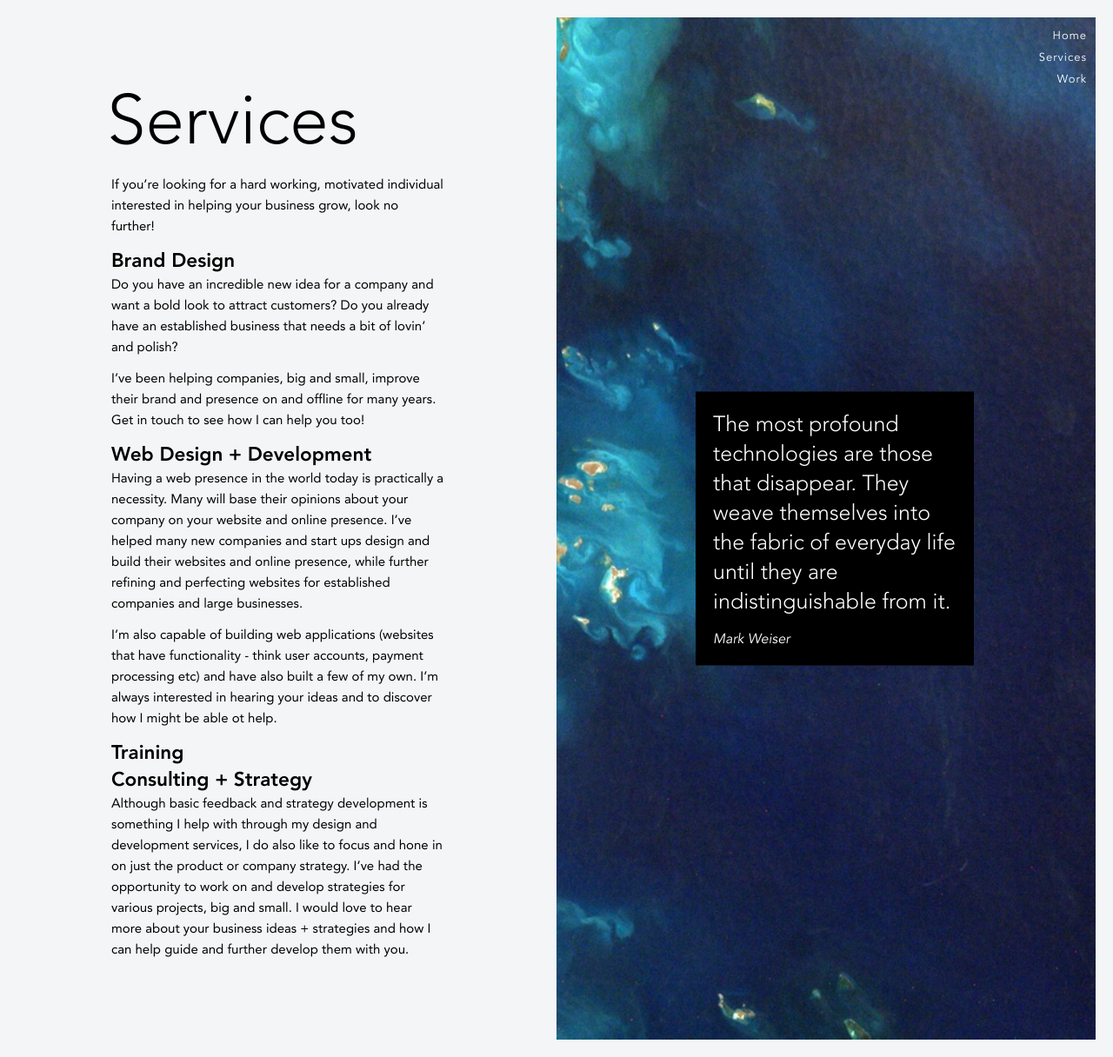
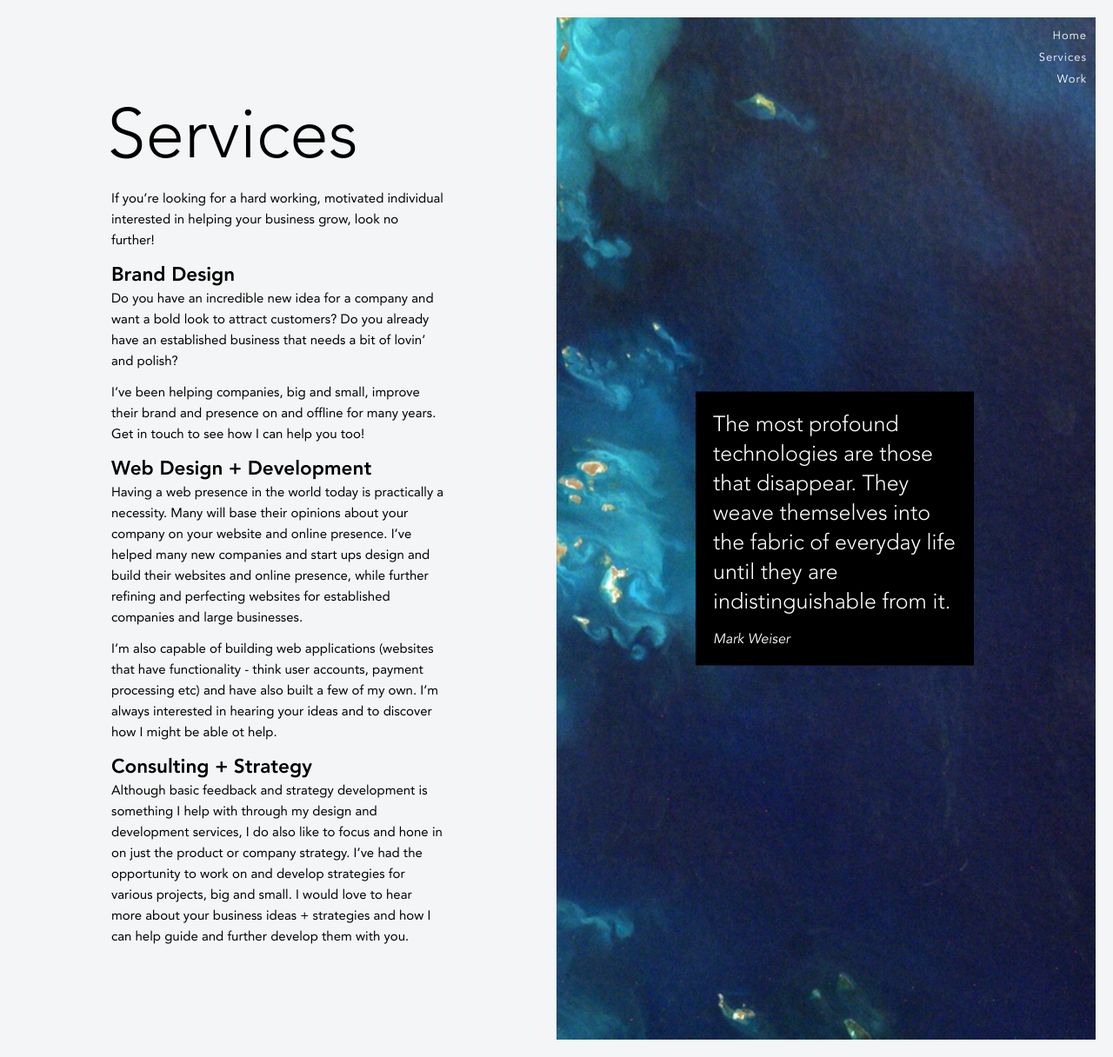
Before and after one commit to harisaurus/harisaurus.github.io, a Jekyll site: the page built from services.md, in a window 1280 px wide and 1216 px high. Shown: the whole window at 87% size. Built offline with Jekyll 4.4.1, drawn with Linux system fonts in a browser that asks for light colours.

Commit message:
Remove 'training' as a service FTTB

```diff
--- a/services.md
+++ b/services.md
@@ -21,8 +21,5 @@
 
 I'm also capable of building web applications (websites that have functionality - think user accounts, payment processing etc) and have also built a few of my own. I'm always interested in hearing your ideas and to discover how I might be able ot help.
 
-## Training
-
-
 ## Consulting + Strategy
 Although basic feedback and strategy development is something I help with through my design and development services, I do also like to focus and hone in on just the product or company strategy. I've had the opportunity to work on and develop strategies for various projects, big and small. I would love to hear more about your business ideas + strategies and how I can help guide and further develop them with you.
```
